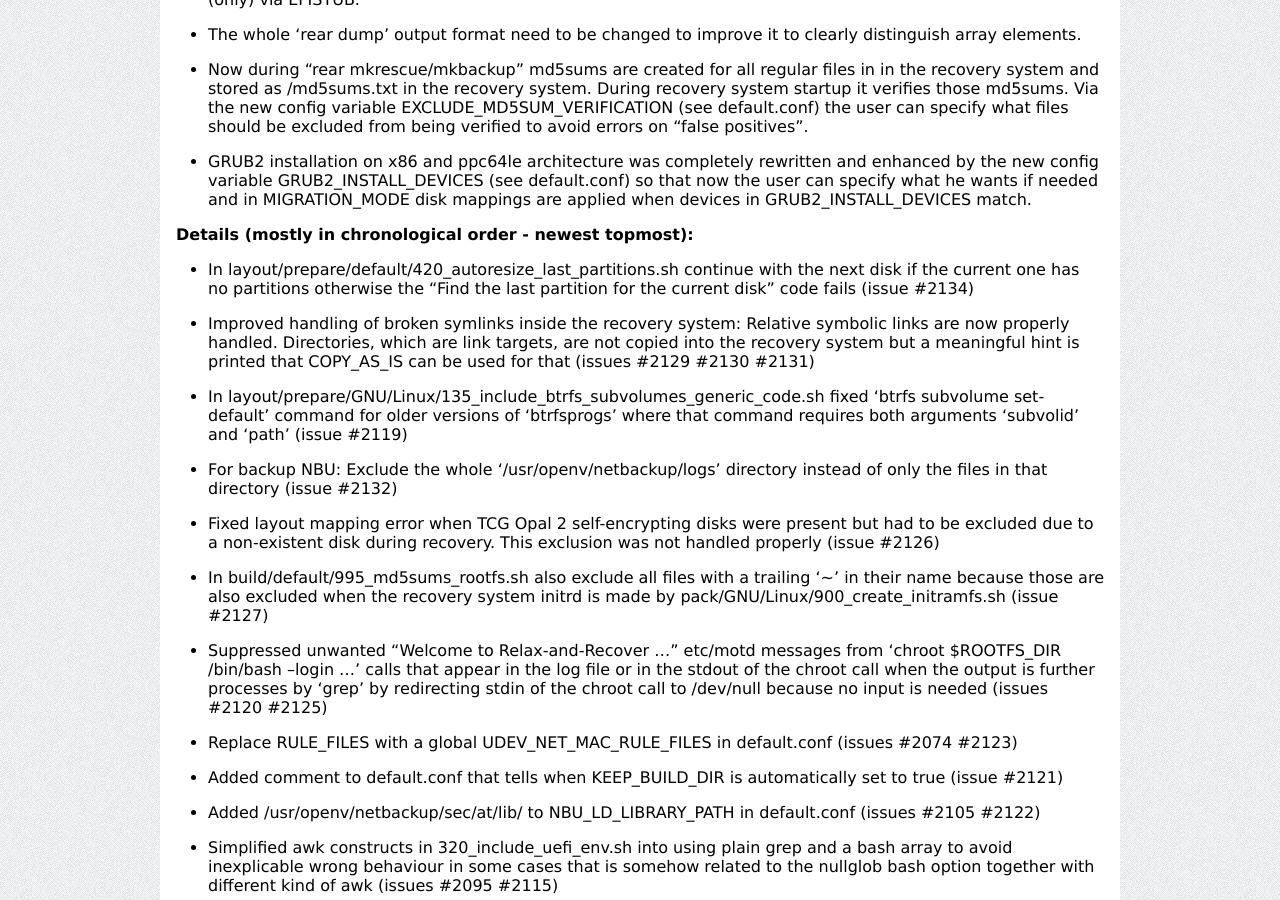
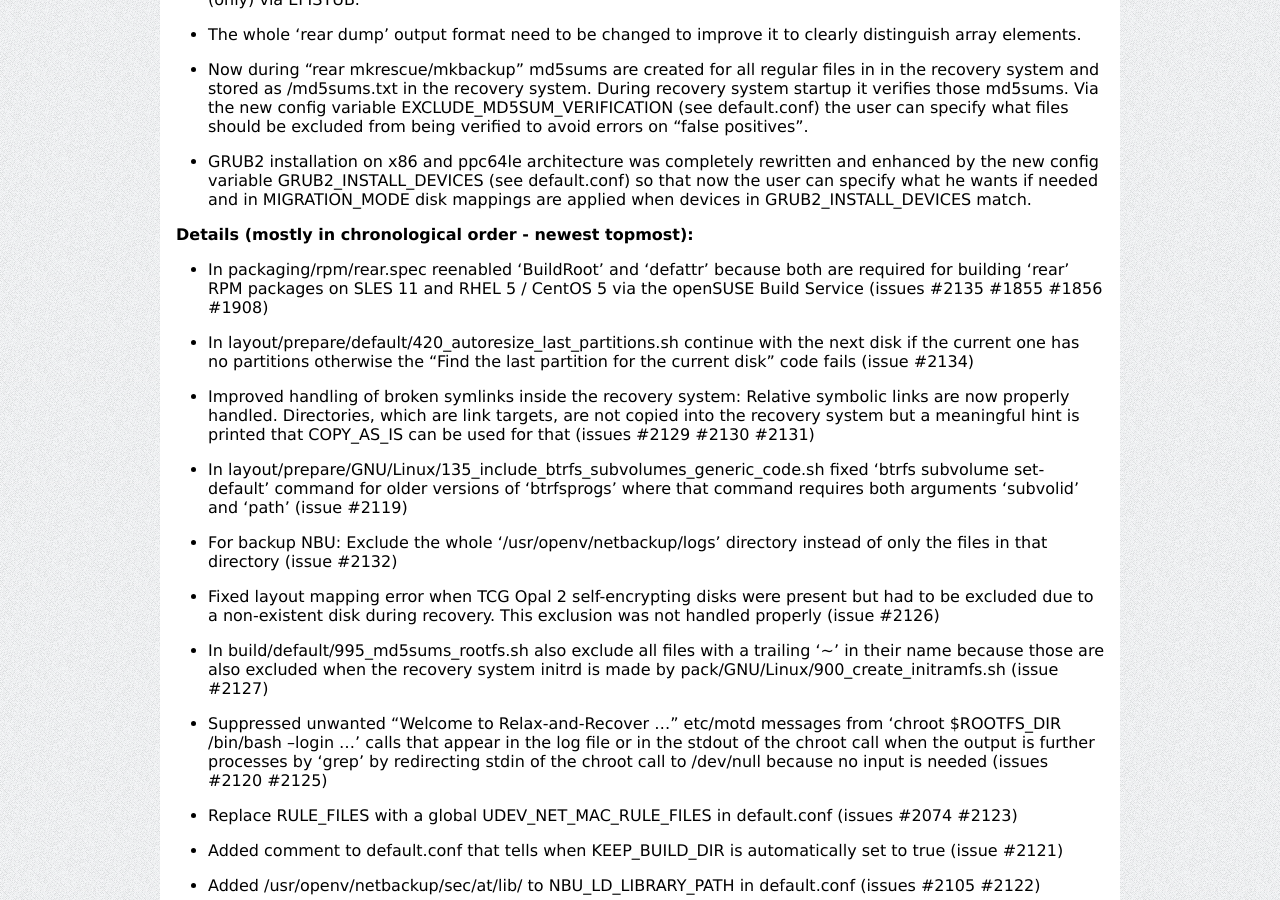
Before and after one commit to rear/rear.github.com, a Jekyll site: the page built from documentation/release-notes-2-5.md, in a window 1280 px wide and 900 px high, scrolled down 3802 px. Built offline with Jekyll 4.4.1, drawn with Linux system fonts in a browser that asks for light colours; comment, search, counter and statistics services are not loaded.

Commit message:
Update release-notes-2-5.md
Added latest changes to the "Details" part of "Version 2.5"

```diff
--- a/documentation/release-notes-2-5.md
+++ b/documentation/release-notes-2-5.md
@@ -251,6 +251,8 @@ so that now the user can specify what he wants if needed and in MIGRATION_MODE
 disk mappings are applied when devices in GRUB2_INSTALL_DEVICES match.
 
 #### Details (mostly in chronological order - newest topmost):
+
+* In packaging/rpm/rear.spec reenabled 'BuildRoot' and 'defattr' because both are required for building 'rear' RPM packages on SLES 11 and RHEL 5 / CentOS 5 via the openSUSE Build Service (issues #2135 #1855 #1856 #1908)
 
 * In layout/prepare/default/420_autoresize_last_partitions.sh continue with the next disk if the current one has no partitions otherwise the "Find the last partition for the current disk" code fails (issue #2134)
 
```
